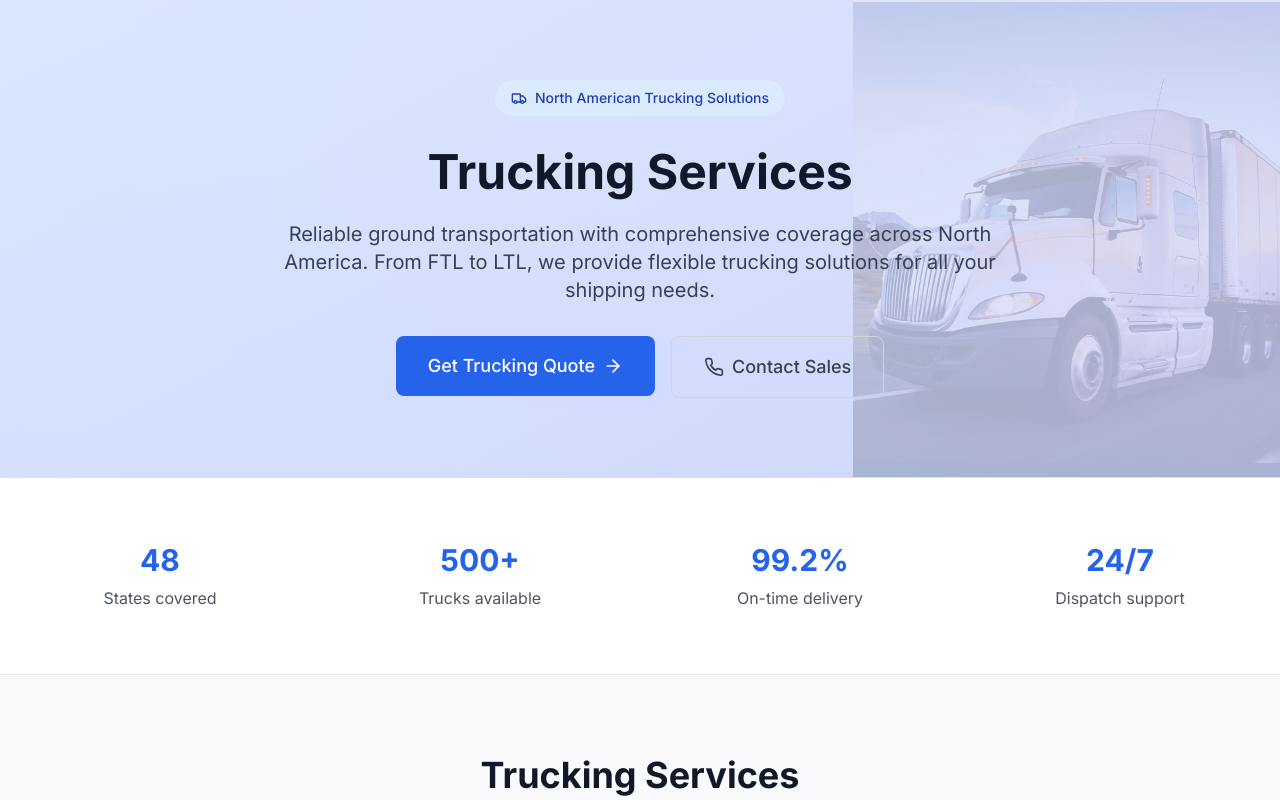
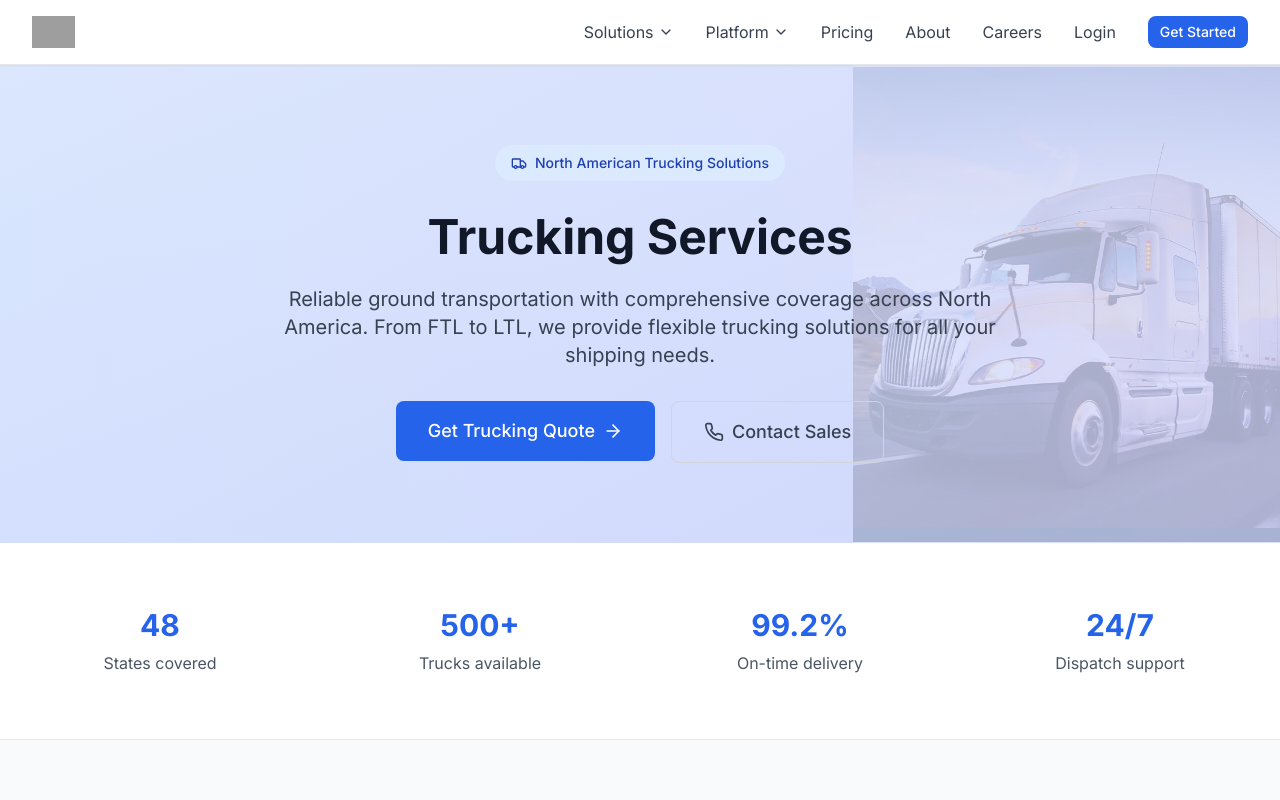
Before and after one commit to SacredPath/Flipnodes, a Next.js app: page /trucking in a window 1280 px wide. Shown: the top 800 px of the page. Built offline with nearby package versions, Linux system fonts and the light colour scheme; no server answers; grey boxes are pictures that could not be loaded.

Commit message:
Add navigation bars to all pages with new SVG logo - pricing, air freight, ocean freight, trucking, and track pages

```diff
--- a/app/air-freight/page.tsx
+++ b/app/air-freight/page.tsx
@@ -5,6 +5,7 @@ import Image from 'next/image'
 import { Button } from '@/components/ui/Button'
 import { CheckCircle, ArrowRight, Clock, DollarSign, MapPin, Plane, Globe, Shield, Zap, Users, BarChart3, FileText, Truck, Package, Star, ChevronRight, Phone, Mail, MessageSquare } from 'lucide-react'
 import { useState } from 'react'
+import Navigation from '@/components/Navigation'
 
 export default function AirFreightPage() {
   const [selectedService, setSelectedService] = useState('express')
@@ -51,6 +52,8 @@ export default function AirFreightPage() {
 
   return (
     <div className="bg-white">
+      <Navigation />
+
       {/* Hero Section */}
       <section className="relative bg-gradient-to-br from-blue-50 to-indigo-100 py-20 overflow-hidden">
         <div className="absolute inset-0 bg-gradient-to-r from-blue-600/10 to-indigo-600/10"></div>
--- a/app/ocean-freight/page.tsx
+++ b/app/ocean-freight/page.tsx
@@ -5,6 +5,7 @@ import Image from 'next/image'
 import { Button } from '@/components/ui/Button'
 import { CheckCircle, ArrowRight, Clock, DollarSign, MapPin, Ship, Globe, Shield, Zap, Users, BarChart3, FileText, Truck, Package, Star, ChevronRight, Phone, Mail, MessageSquare, Anchor } from 'lucide-react'
 import { useState } from 'react'
+import Navigation from '@/components/Navigation'
 
 export default function OceanFreightPage() {
   const [selectedService, setSelectedService] = useState('fcl')
@@ -57,6 +58,8 @@ export default function OceanFreightPage() {
 
   return (
     <div className="bg-white">
+      <Navigation />
+
       {/* Hero Section */}
       <section className="relative bg-gradient-to-br from-blue-50 to-indigo-100 py-20 overflow-hidden">
         <div className="absolute inset-0 bg-gradient-to-r from-blue-600/10 to-indigo-600/10"></div>
--- a/app/pricing/page.tsx
+++ b/app/pricing/page.tsx
@@ -4,6 +4,7 @@ import Link from 'next/link'
 import { Button } from '@/components/ui/Button'
 import { CheckCircle, Star, ArrowRight, Zap, Shield, Globe, BarChart3, Users, Truck, Database, Lock, Headphones, FileText, Settings, Bell, Smartphone, Monitor, Tablet, CreditCard, DollarSign, TrendingUp } from 'lucide-react'
 import { useState } from 'react'
+import Navigation from '@/components/Navigation'
 
 export default function PricingPage() {
   const [selectedPlan, setSelectedPlan] = useState('pro')
@@ -97,6 +98,8 @@ export default function PricingPage() {
 
   return (
     <div className="bg-white">
+      <Navigation />
+
       {/* Hero Section */}
       <section className="bg-gradient-to-br from-blue-50 to-indigo-100 py-20">
         <div className="container mx-auto px-4 text-center">
--- a/app/track/page.tsx
+++ b/app/track/page.tsx
@@ -5,6 +5,7 @@ import { Card } from '@/components/ui/Card'
 import { Button } from '@/components/ui/Button'
 import { shipmentApi, trackingApi } from '@/lib/api'
 import type { Shipment, TrackingEvent } from '@/lib/supabase'
+import Navigation from '@/components/Navigation'
 
 export default function TrackPage() {
   const [trackingNumber, setTrackingNumber] = useState('')
@@ -85,6 +86,8 @@ export default function TrackPage() {
 
   return (
     <div className="min-h-screen bg-gray-50">
+      <Navigation />
+
       {/* Header */}
       <div className="bg-white shadow-sm border-b">
         <div className="max-w-7xl mx-auto px-4 sm:px-6 lg:px-8">
--- a/app/trucking/page.tsx
+++ b/app/trucking/page.tsx
@@ -5,6 +5,7 @@ import Image from 'next/image'
 import { Button } from '@/components/ui/Button'
 import { CheckCircle, ArrowRight, Clock, DollarSign, MapPin, Truck, Globe, Shield, Zap, Users, BarChart3, FileText, Package, Star, ChevronRight, Phone, Mail, MessageSquare, Route } from 'lucide-react'
 import { useState } from 'react'
+import Navigation from '@/components/Navigation'
 
 export default function TruckingPage() {
   const [selectedService, setSelectedService] = useState('ftl')
@@ -50,6 +51,8 @@ export default function TruckingPage() {
 
   return (
     <div className="bg-white">
+      <Navigation />
+
       {/* Hero Section */}
       <section className="relative bg-gradient-to-br from-blue-50 to-indigo-100 py-20 overflow-hidden">
         <div className="absolute inset-0 bg-gradient-to-r from-blue-600/10 to-indigo-600/10"></div>
--- a/components/Navigation.tsx
+++ b/components/Navigation.tsx
@@ -1,203 +1,122 @@
 'use client'
 
+import Link from 'next/link'
+import Image from 'next/image'
+import { Button } from '@/components/ui/Button'
+import { Menu, X, ChevronDown } from 'lucide-react'
 import { useState } from 'react'
-import Link from 'next/link'
-import { useAuth } from '@/contexts/AuthContext'
-import { Button } from '@/components/ui/Button'
-import {
-  Menu,
-  X,
-  User,
-  LogOut,
-  Settings,
-  Package,
-  BarChart3,
-  HelpCircle
-} from 'lucide-react'
 
-export function Navigation() {
-  const [isMenuOpen, setIsMenuOpen] = useState(false)
-  const [isUserMenuOpen, setIsUserMenuOpen] = useState(false)
-  const { user, profile, signOut } = useAuth()
-
-  const handleSignOut = async () => {
-    await signOut()
-    setIsUserMenuOpen(false)
-  }
-
-  const navigation = [
-    { name: 'Track', href: '/track' },
-    { name: 'Pricing', href: '/pricing' },
-  ]
-
-  const userMenuItems = [
-    { name: 'Dashboard', href: '/dashboard', icon: BarChart3 },
-    { name: 'Shipments', href: '/dashboard/shipments', icon: Package },
-    { name: 'Profile', href: '/dashboard/profile', icon: User },
-    { name: 'Settings', href: '/dashboard/settings', icon: Settings },
-    { name: 'Help', href: '/support', icon: HelpCircle },
-  ]
+export default function Navigation() {
+  const [mobileMenuOpen, setMobileMenuOpen] = useState(false)
+  const [activeDropdown, setActiveDropdown] = useState<string | null>(null)
 
   return (
-    <nav className="bg-white border-b border-gray-200 sticky top-0 z-50">
+    <nav className="bg-white shadow-sm border-b sticky top-0 z-50">
       <div className="max-w-7xl mx-auto px-4 sm:px-6 lg:px-8">
-        <div className="flex items-center justify-between h-16">
-          {/* Logo */}
-          <Link href="/" className="text-2xl font-bold text-blue-600">
-            FlipRoutes
+        <div className="flex justify-between items-center h-16">
+          <div className="flex items-center">
+            <Link href="/" className="flex items-center">
+              <Image
+                src="/logo.svg"
+                alt="FlipRoutes"
+                width={120}
+                height={40}
+                className="h-8 w-auto"
+              />
             </Link>
+          </div>
 
           {/* Desktop Navigation */}
-          <div className="hidden md:flex items-center space-x-8">
-            {navigation.map((item) => (
-              <Link
-                key={item.name}
-                href={item.href}
-                className="text-gray-700 hover:text-blue-600 transition-colors"
+          <div className="hidden lg:flex items-center space-x-8">
+            <div className="relative group">
+              <button
+                className="flex items-center text-gray-700 hover:text-blue-600 py-2"
+                onMouseEnter={() => setActiveDropdown('solutions')}
+                onMouseLeave={() => setActiveDropdown(null)}
               >
-                {item.name}
-              </Link>
-            ))}
-
-            {user ? (
-              <div className="relative">
-                <button
-                  onClick={() => setIsUserMenuOpen(!isUserMenuOpen)}
-                  className="flex items-center space-x-2 text-gray-700 hover:text-blue-600 transition-colors"
-                >
-                  <div className="w-8 h-8 bg-blue-100 rounded-full flex items-center justify-center">
-                    <User className="w-4 h-4 text-blue-600" />
-                  </div>
-                  <span className="hidden lg:block">
-                    {profile?.full_name || user.email}
-                  </span>
+                Solutions
+                <ChevronDown className="w-4 h-4 ml-1" />
               </button>
-
-                {isUserMenuOpen && (
-                  <div className="absolute right-0 mt-2 w-48 bg-white rounded-lg shadow-lg border border-gray-200 py-2 z-50">
-                    {userMenuItems.map((item) => (
-                      <Link
-                        key={item.name}
-                        href={item.href}
-                        className="flex items-center px-4 py-2 text-gray-700 hover:bg-gray-50 transition-colors"
-                        onClick={() => setIsUserMenuOpen(false)}
-                      >
-                        <item.icon className="w-4 h-4 mr-3" />
-                        {item.name}
-                      </Link>
-                    ))}
-                    <hr className="my-2" />
-                    <button
-                      onClick={handleSignOut}
-                      className="flex items-center w-full px-4 py-2 text-gray-700 hover:bg-gray-50 transition-colors"
-                    >
-                      <LogOut className="w-4 h-4 mr-3" />
-                      Sign Out
-                    </button>
-                  </div>
-                )}
-              </div>
-            ) : (
-              <div className="flex items-center space-x-4">
-                <Link href="/login">
-                  <Button variant="outline" size="sm">
-                    Sign In
-                  </Button>
-                </Link>
-                <Link href="/login">
-                  <Button size="sm">
-                    Get Started
-                  </Button>
-                </Link>
+              {activeDropdown === 'solutions' && (
+                <div className="absolute top-full left-0 w-64 bg-white shadow-lg border rounded-lg py-2">
+                  <Link href="/air-freight" className="block px-4 py-2 text-gray-700 hover:bg-gray-50">Air Freight</Link>
+                  <Link href="/ocean-freight" className="block px-4 py-2 text-gray-700 hover:bg-gray-50">Ocean Freight</Link>
+                  <Link href="/trucking" className="block px-4 py-2 text-gray-700 hover:bg-gray-50">Trucking</Link>
+                  <Link href="/warehousing" className="block px-4 py-2 text-gray-700 hover:bg-gray-50">Warehousing</Link>
+                  <Link href="/customs" className="block px-4 py-2 text-gray-700 hover:bg-gray-50">Customs Clearance</Link>
                 </div>
               )}
             </div>
 
-          {/* Mobile Menu Button */}
+            <div className="relative group">
               <button
-            className="md:hidden"
-            onClick={() => setIsMenuOpen(!isMenuOpen)}
+                className="flex items-center text-gray-700 hover:text-blue-600 py-2"
+                onMouseEnter={() => setActiveDropdown('platform')}
+                onMouseLeave={() => setActiveDropdown(null)}
               >
-            {isMenuOpen ? <X className="w-6 h-6" /> : <Menu className="w-6 h-6" />}
+                Platform
+                <ChevronDown className="w-4 h-4 ml-1" />
               </button>
+              {activeDropdown === 'platform' && (
+                <div className="absolute top-full left-0 w-64 bg-white shadow-lg border rounded-lg py-2">
+                  <Link href="/tracking" className="block px-4 py-2 text-gray-700 hover:bg-gray-50">Shipment Tracking</Link>
+                  <Link href="/analytics" className="block px-4 py-2 text-gray-700 hover:bg-gray-50">Analytics & Insights</Link>
+                  <Link href="/api" className="block px-4 py-2 text-gray-700 hover:bg-gray-50">API & Integrations</Link>
+                  <Link href="/mobile" className="block px-4 py-2 text-gray-700 hover:bg-gray-50">Mobile App</Link>
+                </div>
+              )}
+            </div>
+
+            <Link href="/pricing" className="text-gray-700 hover:text-blue-600">Pricing</Link>
+            <Link href="/about" className="text-gray-700 hover:text-blue-600">About</Link>
+            <Link href="/careers" className="text-gray-700 hover:text-blue-600">Careers</Link>
+            <Link href="/login" className="text-gray-700 hover:text-blue-600">Login</Link>
+            <Link href="/login">
+              <Button size="sm">Get Started</Button>
+            </Link>
+          </div>
+
+          {/* Mobile menu button */}
+          <div className="lg:hidden">
+            <button
+              onClick={() => setMobileMenuOpen(!mobileMenuOpen)}
+              className="text-gray-700 hover:text-blue-600"
+            >
+              {mobileMenuOpen ? <X className="w-6 h-6" /> : <Menu className="w-6 h-6" />}
+            </button>
+          </div>
         </div>
 
         {/* Mobile Navigation */}
-        {isMenuOpen && (
-          <div className="md:hidden py-4 border-t border-gray-200">
-            <div className="flex flex-col space-y-4">
-              {navigation.map((item) => (
-                <Link
-                  key={item.name}
-                  href={item.href}
-                  className="text-gray-700 hover:text-blue-600 transition-colors"
-                  onClick={() => setIsMenuOpen(false)}
-                >
-                  {item.name}
+        {mobileMenuOpen && (
+          <div className="lg:hidden">
+            <div className="px-2 pt-2 pb-3 space-y-1 sm:px-3">
+              <div className="border-b border-gray-200 pb-2 mb-2">
+                <div className="text-sm font-medium text-gray-500 px-3 py-2">Solutions</div>
+                <Link href="/air-freight" className="block px-3 py-2 text-gray-700 hover:text-blue-600">Air Freight</Link>
+                <Link href="/ocean-freight" className="block px-3 py-2 text-gray-700 hover:text-blue-600">Ocean Freight</Link>
+                <Link href="/trucking" className="block px-3 py-2 text-gray-700 hover:text-blue-600">Trucking</Link>
+                <Link href="/warehousing" className="block px-3 py-2 text-gray-700 hover:text-blue-600">Warehousing</Link>
+                <Link href="/customs" className="block px-3 py-2 text-gray-700 hover:text-blue-600">Customs Clearance</Link>
+              </div>
+              <div className="border-b border-gray-200 pb-2 mb-2">
+                <div className="text-sm font-medium text-gray-500 px-3 py-2">Platform</div>
+                <Link href="/tracking" className="block px-3 py-2 text-gray-700 hover:text-blue-600">Shipment Tracking</Link>
+                <Link href="/analytics" className="block px-3 py-2 text-gray-700 hover:text-blue-600">Analytics & Insights</Link>
+                <Link href="/api" className="block px-3 py-2 text-gray-700 hover:text-blue-600">API & Integrations</Link>
+                <Link href="/mobile" className="block px-3 py-2 text-gray-700 hover:text-blue-600">Mobile App</Link>
+              </div>
+              <Link href="/pricing" className="block px-3 py-2 text-gray-700 hover:text-blue-600">Pricing</Link>
+              <Link href="/about" className="block px-3 py-2 text-gray-700 hover:text-blue-600">About</Link>
+              <Link href="/careers" className="block px-3 py-2 text-gray-700 hover:text-blue-600">Careers</Link>
+              <Link href="/login" className="block px-3 py-2 text-gray-700 hover:text-blue-600">Login</Link>
+              <Link href="/login" className="block px-3 py-2">
+                <Button size="sm" className="w-full">Get Started</Button>
               </Link>
-              ))}
-
-              {user ? (
-                <div className="space-y-4">
-                  <div className="flex items-center space-x-2 py-2">
-                    <div className="w-8 h-8 bg-blue-100 rounded-full flex items-center justify-center">
-                      <User className="w-4 h-4 text-blue-600" />
-                    </div>
-                    <span className="text-gray-700">
-                      {profile?.full_name || user.email}
-                    </span>
-                  </div>
-
-                  {userMenuItems.map((item) => (
-                    <Link
-                      key={item.name}
-                      href={item.href}
-                      className="flex items-center text-gray-700 hover:text-blue-600 transition-colors"
-                      onClick={() => setIsMenuOpen(false)}
-                    >
-                      <item.icon className="w-4 h-4 mr-3" />
-                      {item.name}
-                    </Link>
-                  ))}
-
-                  <button
-                    onClick={handleSignOut}
-                    className="flex items-center text-gray-700 hover:text-blue-600 transition-colors"
-                  >
-                    <LogOut className="w-4 h-4 mr-3" />
-                    Sign Out
-                  </button>
-                </div>
-              ) : (
-                <div className="space-y-4">
-                  <Link
-                    href="/login"
-                    className="block text-gray-700 hover:text-blue-600 transition-colors"
-                    onClick={() => setIsMenuOpen(false)}
-                  >
-                    Sign In
-                  </Link>
-                  <Link
-                    href="/login"
-                    className="block bg-blue-600 text-white px-4 py-2 rounded-lg hover:bg-blue-700 transition-colors text-center"
-                    onClick={() => setIsMenuOpen(false)}
-                  >
-                    Get Started
-                  </Link>
-                </div>
-              )}
             </div>
           </div>
         )}
       </div>
-
-      {/* Click outside to close user menu */}
-      {isUserMenuOpen && (
-        <div
-          className="fixed inset-0 z-40"
-          onClick={() => setIsUserMenuOpen(false)}
-        />
-      )}
     </nav>
   )
 }
```
Lines whose indentation alone changed are shown as unchanged.
